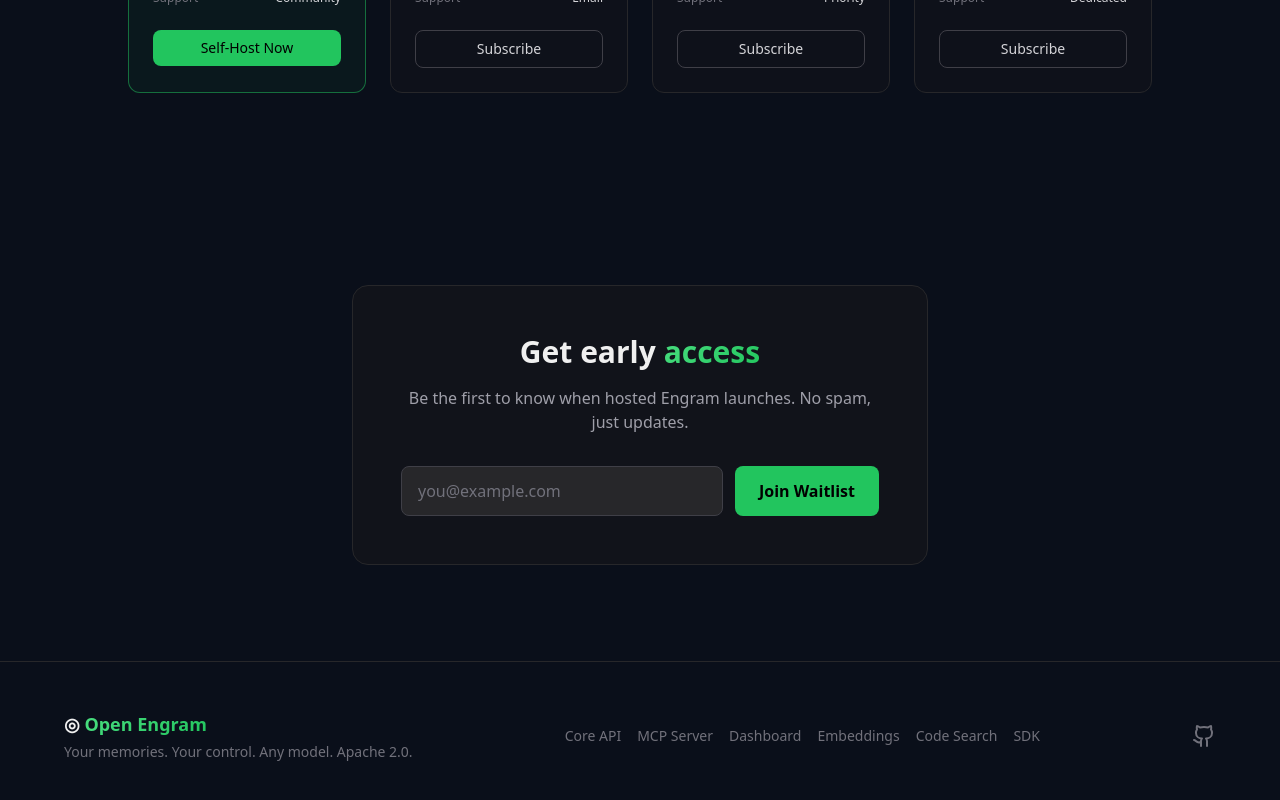
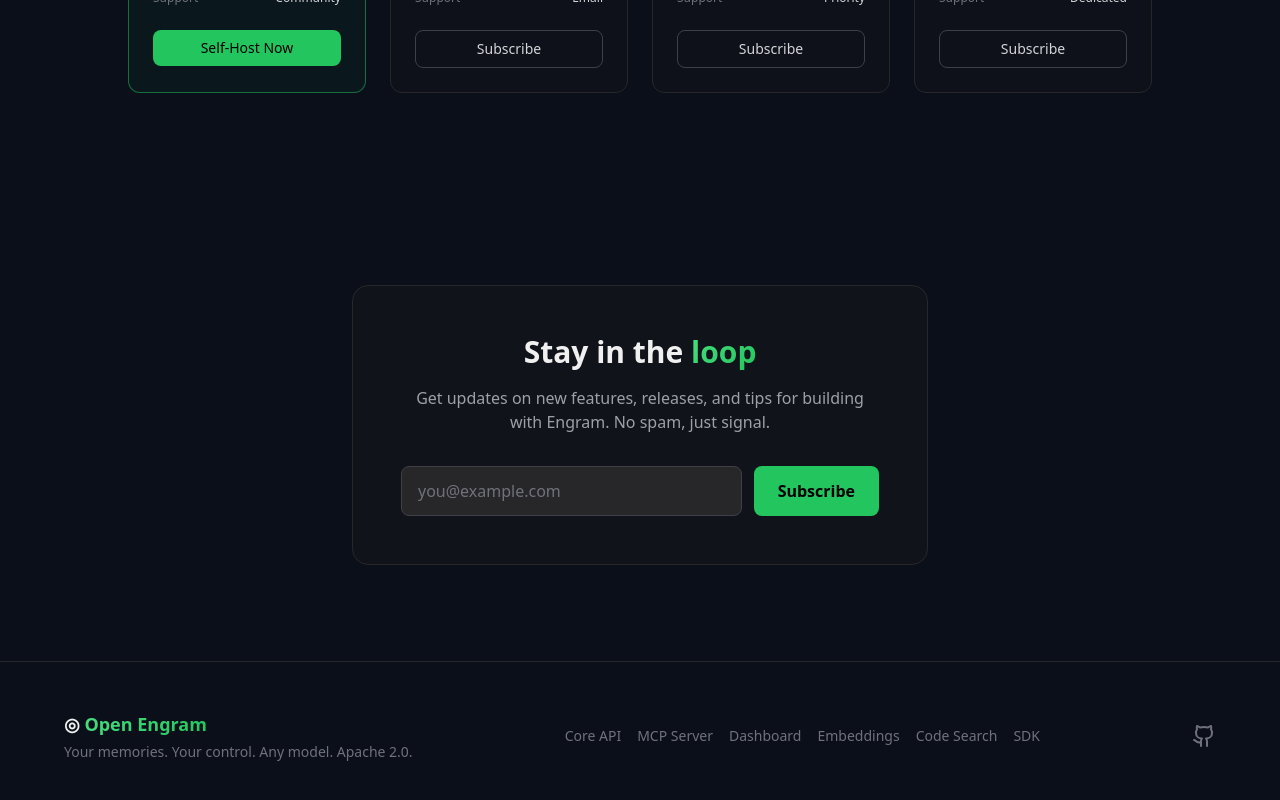
Before and after one commit to beaux-riel/openengram-site, a Next.js app: page / in a window 1280 px wide. Shown: the part 7398-8198 px from the top of the page. Built offline with nearby package versions, Linux system fonts and the light colour scheme.

Commit message:
fix(HEY-77): replace waitlist with newsletter signup — product is already launched

```diff
--- a/app/page.tsx
+++ b/app/page.tsx
@@ -845,7 +845,7 @@
 }
 
 // ── WAITLIST ───────────────────────────────────────────────────
-function Waitlist() {
+function Newsletter() {
   const [status, setStatus] = useState<"idle" | "loading" | "success" | "error">("idle");
   const [errorMsg, setErrorMsg] = useState("");
 
@@ -872,45 +872,44 @@
         }
       } else {
         // Fallback: store locally + log
-        const existing = JSON.parse(localStorage.getItem("engram_waitlist") || "[]");
+        const existing = JSON.parse(localStorage.getItem("engram_newsletter") || "[]");
         if (!existing.includes(email)) {
           existing.push(email);
-          localStorage.setItem("engram_waitlist", JSON.stringify(existing));
+          localStorage.setItem("engram_newsletter", JSON.stringify(existing));
         }
-        console.log("Waitlist signup (local):", email);
+        console.log("Newsletter signup (local):", email);
       }
       setStatus("success");
       form.reset();
     } catch (err: unknown) {
-      console.error("Waitlist error:", err);
+      console.error("Newsletter error:", err);
       setErrorMsg(err instanceof Error ? err.message : "Something went wrong. Please try again.");
       setStatus("error");
     }
   }
 
   return (
-    <Section id="waitlist">
+    <Section id="newsletter">
       <motion.div
         variants={fadeUp}
         className="max-w-xl mx-auto text-center p-12 rounded-2xl border border-zinc-800 bg-zinc-900/50"
       >
         <h2 className="text-3xl font-bold mb-4">
-          Get early <span className="text-gradient">access</span>
+          Stay in the <span className="text-gradient">loop</span>
         </h2>
         <p className="text-zinc-400 mb-8">
-          Be the first to know when hosted Engram launches. No spam, just
-          updates.
+          Get updates on new features, releases, and tips for building with Engram. No spam, just signal.
         </p>
         {status === "success" ? (
           <div className="flex items-center justify-center gap-2 text-brand-400 py-4">
             <Check className="w-5 h-5" />
-            <span className="font-medium">You&apos;re on the list! We&apos;ll be in touch.</span>
+            <span className="font-medium">You&apos;re subscribed! We&apos;ll keep you posted.</span>
           </div>
         ) : (
           <form onSubmit={handleSubmit} className="flex flex-col sm:flex-row gap-3">
-            <label htmlFor="waitlist-email" className="sr-only">Email address</label>
+            <label htmlFor="newsletter-email" className="sr-only">Email address</label>
             <input
-              id="waitlist-email"
+              id="newsletter-email"
               type="email"
               name="email"
               required
@@ -923,7 +922,7 @@
               disabled={status === "loading"}
               className="px-6 py-3 rounded-lg bg-brand-500 hover:bg-brand-600 text-black font-semibold transition-colors whitespace-nowrap disabled:opacity-50"
             >
-              {status === "loading" ? "Joining..." : "Join Waitlist"}
+              {status === "loading" ? "Subscribing..." : "Subscribe"}
             </button>
           </form>
         )}
@@ -1020,7 +1019,7 @@
       <UseCases />
       <Ecosystem />
       <Pricing loggedIn={loggedIn} onGetStarted={(plan) => openAuth(plan)} />
-      <Waitlist />
+      <Newsletter />
       <Footer />
       <AuthModal
         open={authOpen}
```
